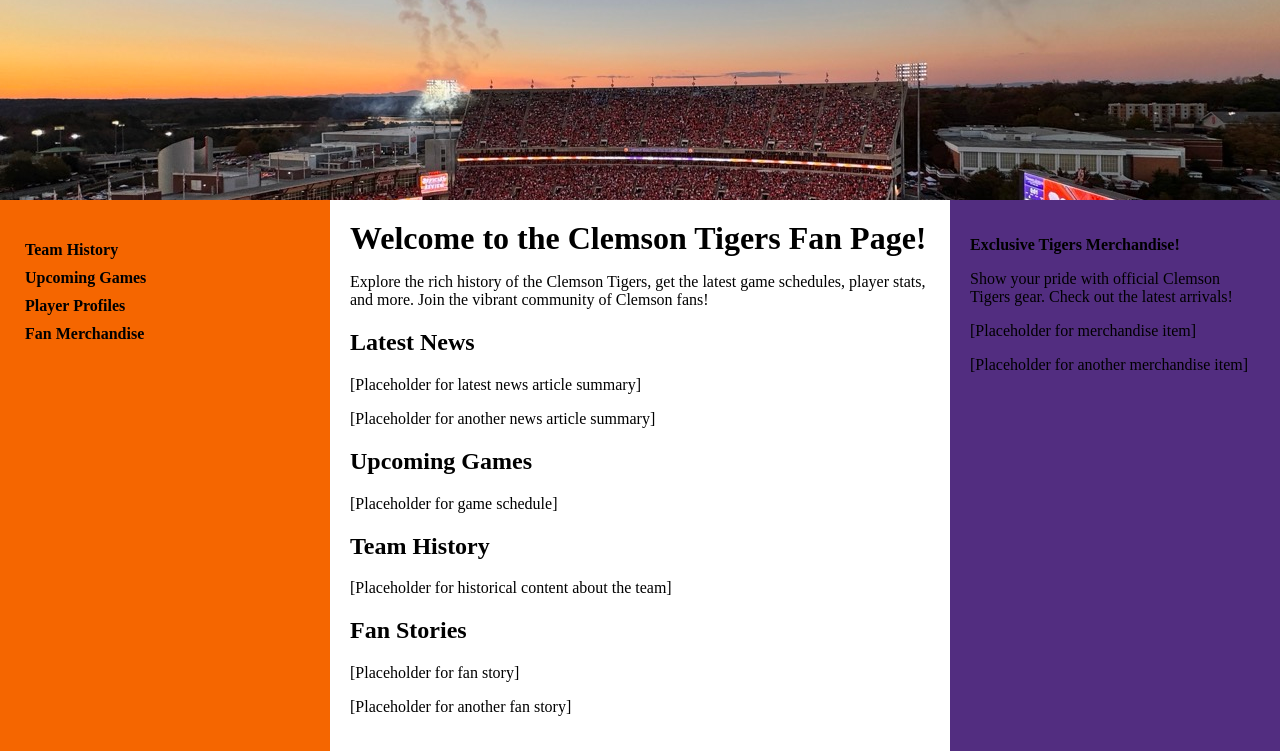
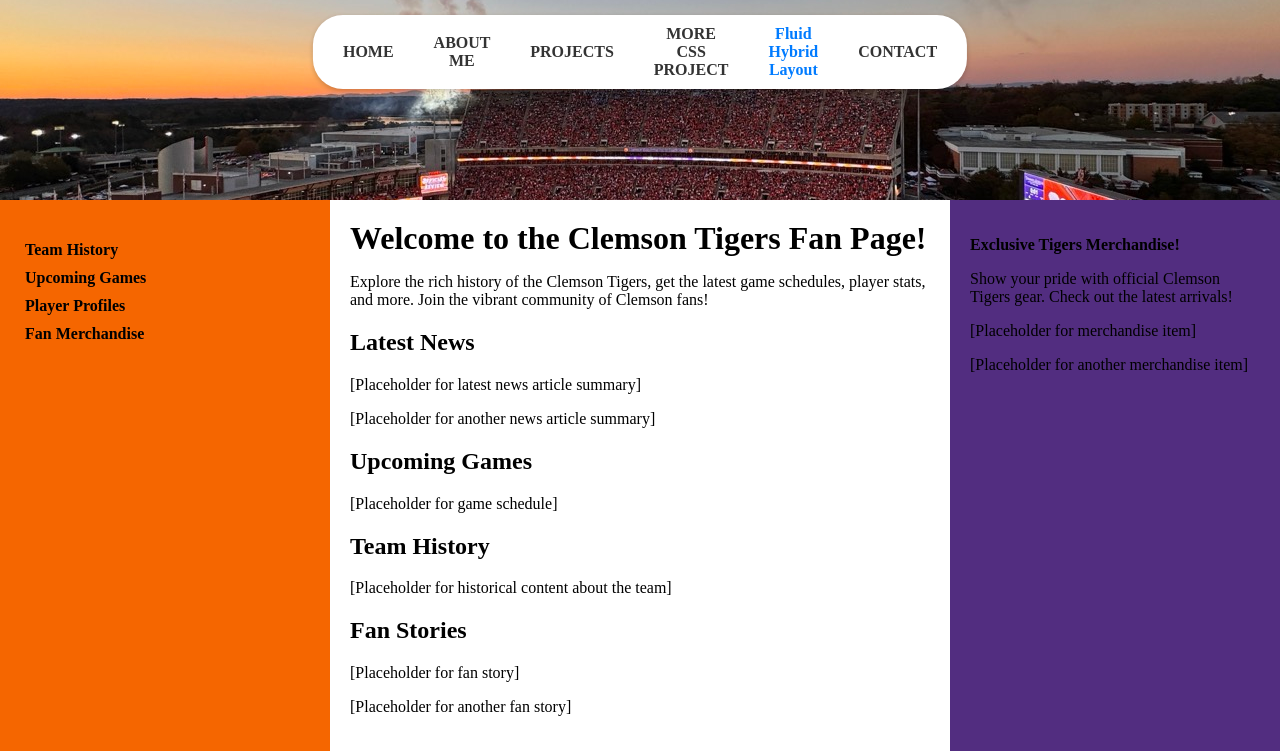
Before and after one commit to russellocean/CPSC-3750-PortfolioSite, a PHP site: page /BasicFixedFluidHybridLayout/layout.html in a window 1280 px wide. Shown: the top 751 px of the page. Run offline with PHP 8.4, Linux system fonts and the light colour scheme.

Commit message:
Add fixed navigation bar to layout

```diff
--- a/BasicFixedFluidHybridLayout/layout.css
+++ b/BasicFixedFluidHybridLayout/layout.css
@@ -96,3 +96,42 @@
     height: 150px; /* Adjust height for smaller screens */
   }
 }
+
+#navbar {
+  background-color: #ffffff;
+  position: fixed;
+  top: 0;
+  left: 50%;
+  transform: translateX(-50%);
+  border-radius: 30px;
+  box-shadow: 0 2px 5px rgba(0, 0, 0, 0.2);
+  z-index: 1000;
+  padding: 10px;
+  margin-top: 15px;
+}
+
+#navbar ul {
+  list-style-type: none;
+  padding: 0;
+  margin: 0;
+  display: flex;
+  justify-content: center;
+  align-items: center;
+}
+
+#navbar li {
+  padding: 0 20px;
+}
+
+#navbar a {
+  text-decoration: none;
+  color: #333;
+  font-weight: bold;
+  transition: color 0.3s;
+}
+
+#navbar a:hover,
+#navbar a:focus,
+#navbar a.active {
+  color: #007bff;
+}
--- a/BasicFixedFluidHybridLayout/layout.html
+++ b/BasicFixedFluidHybridLayout/layout.html
@@ -6,7 +6,20 @@
   </head>
 
   <body>
-    <header></header>
+    <header>
+      <nav id="navbar">
+        <ul>
+          <li><a href="../index.html">HOME</a></li>
+          <li><a href="../about.html">ABOUT ME</a></li>
+          <li><a href="../projects.html">PROJECTS</a></li>
+          <li><a href="../MoreCSS/GroupCSS2.html">MORE CSS PROJECT</a></li>
+          <li>
+            <a href="layout.html" class="active">Fluid Hybrid Layout</a>
+          </li>
+          <li><a href="mailto:russellwelch17@gmail.com">CONTACT</a></li>
+        </ul>
+      </nav>
+    </header>
     <div id="wrapper">
       <div id="left_side">
         <ul>
```
